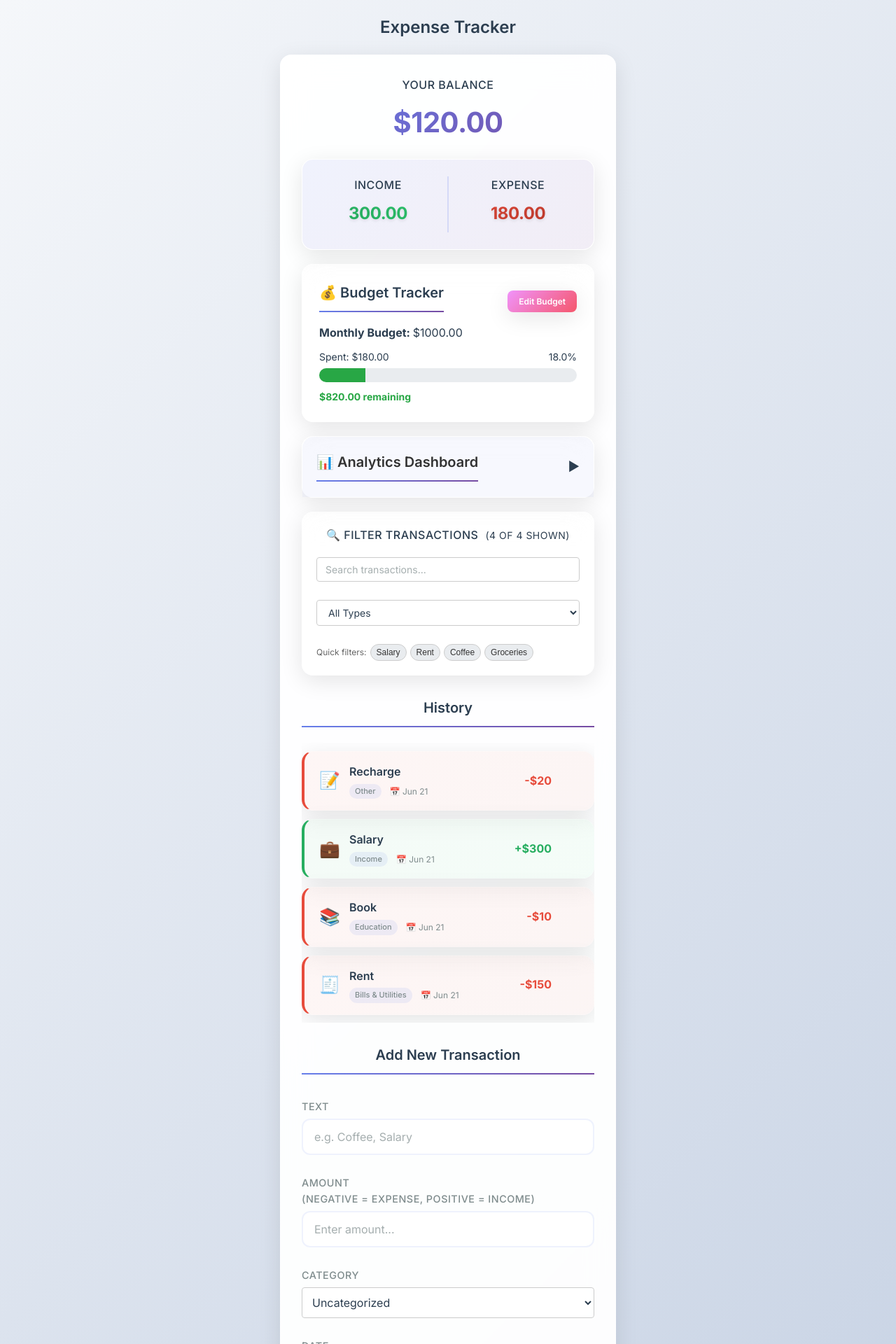
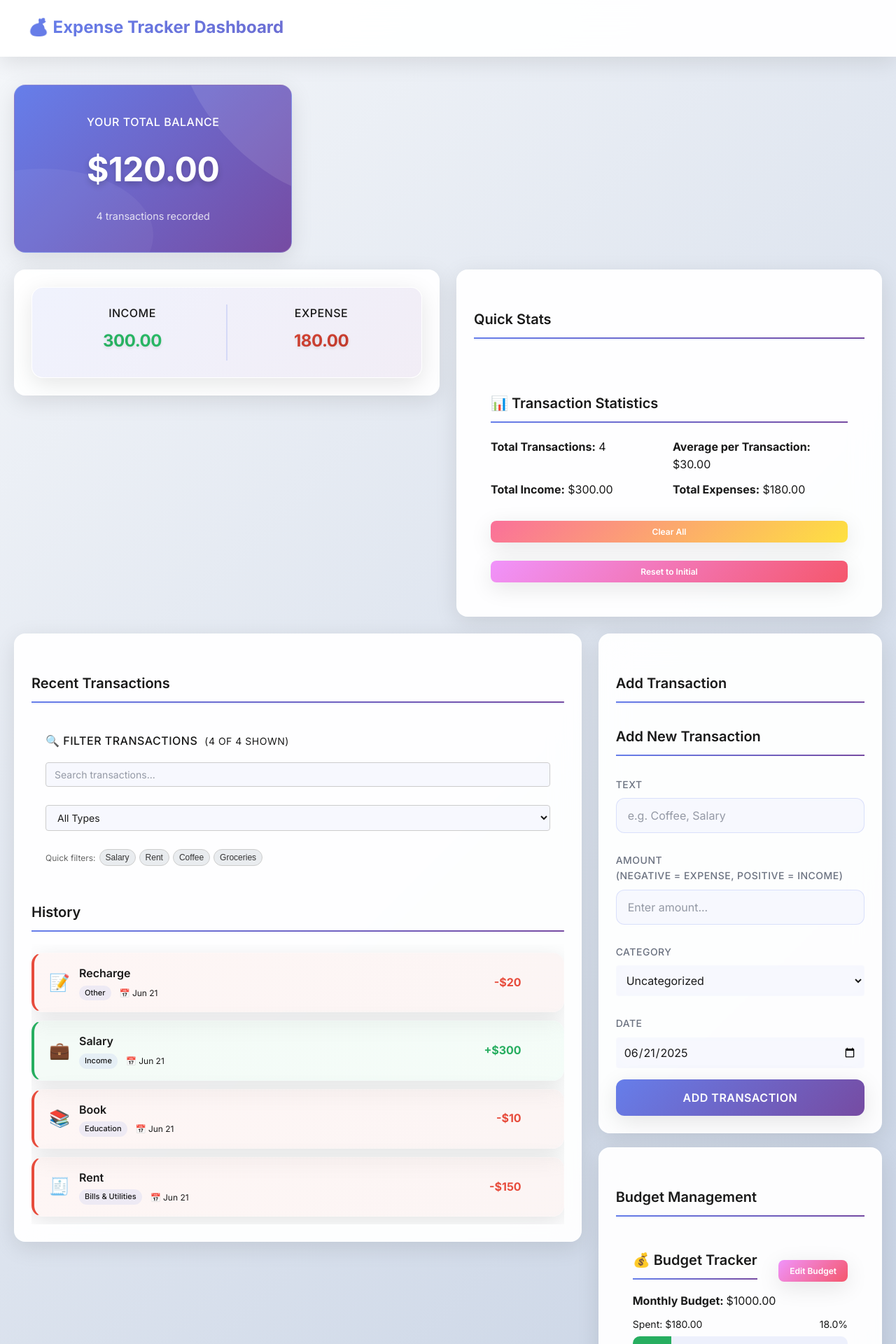
Before and after one commit to sa7vic/expense-tracker-react, a React (Create React App) app: page / in a window 1280 px wide. Shown: the top 1920 px of the page at 70% size. Built offline with nearby package versions, Linux system fonts and the light colour scheme.

Commit message:
Refactor UI to Dashboard Layout

```diff
--- a/src/App.css
+++ b/src/App.css
@@ -22,9 +22,11 @@
   --bg-dark: #2c3e50;
 
   /* Text Colors */
-  --text-primary: #2c3e50;
-  --text-secondary: #7f8c8d;
+  --text-primary: #1a1a1a;
+  --text-secondary: #6b7280;
   --text-light: #ecf0f1;
+  --text-muted: #9ca3af;
+  --text-on-gradient: #ffffff;
 
   /* Effects */
   --box-shadow: 0 8px 32px rgba(0, 0, 0, 0.1);
@@ -48,37 +50,65 @@
 
 body {
   background: var(--bg-main);
-  display: flex;
-  flex-direction: column;
-  align-items: center;
-  justify-content: flex-start;
   min-height: 100vh;
   margin: 0;
   font-family: 'Inter', -apple-system, BlinkMacSystemFont, 'Segoe UI', sans-serif;
   font-size: 16px;
   line-height: 1.6;
   color: var(--text-primary);
-  padding: 20px;
   overflow-x: hidden;
 }
 
+.app-header {
+  background: var(--bg-card);
+  backdrop-filter: blur(20px);
+  border-bottom: var(--glass-border);
+  padding: 20px 40px;
+  box-shadow: var(--box-shadow);
+  position: sticky;
+  top: 0;
+  z-index: 100;
+}
+
 .container {
-  margin: 20px auto;
-  width: 100%;
-  max-width: 480px;
-  box-shadow: var(--box-shadow);
-  padding: 30px;
+  display: grid;
+  grid-template-columns: repeat(auto-fit, minmax(320px, 1fr));
+  gap: 24px;
+  max-width: 1400px;
+  margin: 0 auto;
+  padding: 40px 20px;
+  animation: slideInUp 0.6s cubic-bezier(0.4, 0, 0.2, 1);
+}
+
+.dashboard-card {
   background: var(--bg-card);
   backdrop-filter: blur(20px);
   border: var(--glass-border);
   border-radius: var(--border-radius);
-  animation: slideInUp 0.6s cubic-bezier(0.4, 0, 0.2, 1);
+  box-shadow: var(--box-shadow);
+  padding: 24px;
   transition: var(--transition);
+  height: fit-content;
 }
 
-.container:hover {
-  transform: translateY(-2px);
+.dashboard-card:hover {
+  transform: translateY(-4px);
   box-shadow: var(--box-shadow-hover);
+}
+
+.dashboard-card.full-width {
+  grid-column: 1 / -1;
+}
+
+.dashboard-card.balance-card {
+  background: var(--primary-gradient);
+  color: white;
+  text-align: center;
+  padding: 40px 24px;
+}
+
+.dashboard-card.stats-overview {
+  grid-column: span 2;
 }
 
 @keyframes slideInUp {
@@ -130,16 +160,47 @@ h1 {
   background-clip: text;
   font-size: 2.5rem;
   font-weight: 700;
-  text-align: center;
   margin-bottom: 10px;
   letter-spacing: -0.5px;
 }
 
+.dashboard-card.balance-card h1 {
+  color: var(--text-on-gradient) !important;
+  -webkit-text-fill-color: var(--text-on-gradient) !important;
+  font-size: 3rem;
+  margin: 16px 0;
+  text-shadow: 0 4px 8px rgba(0, 0, 0, 0.2);
+}
+
+.dashboard-card.balance-card h4,
+.dashboard-card.balance-card p {
+  color: var(--text-on-gradient) !important;
+}
+
+.app-header h2 {
+  margin: 0;
+  color: var(--text-primary);
+  font-weight: 700;
+  font-size: 1.5rem;
+  background: var(--primary-gradient);
+  -webkit-background-clip: text;
+  -webkit-text-fill-color: transparent;
+  background-clip: text;
+}
+
 h2, h3, h4 {
-  margin: 0;
-  text-align: center;
+  margin: 0 0 16px 0;
   color: var(--text-primary);
   font-weight: 600;
+}
+
+.card-title {
+  font-size: 1.25rem;
+  font-weight: 600;
+  margin-bottom: 20px;
+  padding-bottom: 12px;
+  border-bottom: 2px solid rgba(102, 126, 234, 0.1);
+  color: var(--text-primary);
 }
 
 h3 {
@@ -152,6 +213,7 @@ h3 {
   margin: 30px 0 20px;
   font-size: 1.25rem;
   font-weight: 600;
+  color: var(--text-primary);
 }
 
 h4 {
@@ -171,12 +233,12 @@ h4 {
   padding: 24px;
   display: flex;
   justify-content: space-between;
-  margin: 20px 0;
   border-radius: var(--border-radius);
   color: var(--text-primary);
   animation: slideInLeft 0.6s ease-out;
   position: relative;
   overflow: hidden;
+  margin: 0;
 }
 
 .inc-exp-container::before {
@@ -459,22 +521,35 @@ input::placeholder {
 .transaction-filter,
 .analytics-dashboard,
 .stats-container {
-  background: var(--bg-glass);
-  -webkit-backdrop-filter: blur(20px);
-  backdrop-filter: blur(20px);
-  border: var(--glass-border);
-  border-radius: var(--border-radius);
-  box-shadow: var(--box-shadow);
   transition: var(--transition);
   animation: slideInUp 0.6s ease-out;
 }
 
-.budget-manager:hover,
-.transaction-filter:hover,
-.analytics-dashboard:hover,
-.stats-container:hover {
-  transform: translateY(-2px);
-  box-shadow: var(--box-shadow-hover);
+/* Remove default margins from components inside cards */
+.dashboard-card > * {
+  margin-bottom: 0;
+}
+
+.dashboard-card > *:not(:last-child) {
+  margin-bottom: 16px;
+}
+
+/* Style form elements inside dashboard cards */
+.dashboard-card label {
+  color: var(--text-secondary);
+  font-size: 0.875rem;
+  font-weight: 500;
+  margin-bottom: 8px;
+}
+
+.dashboard-card input,
+.dashboard-card select {
+  background: rgba(102, 126, 234, 0.05);
+  border: 1px solid rgba(102, 126, 234, 0.2);
+}
+
+.dashboard-card .btn {
+  margin-top: 16px;
 }
 
 /* Progress Bar Styles */
@@ -513,17 +588,172 @@ input::placeholder {
   letter-spacing: normal;
 }
 
+/* Dashboard Grid Layouts */
+.dashboard-stats-row {
+  display: grid;
+  grid-template-columns: 1fr 1fr;
+  gap: 24px;
+  grid-column: 1 / -1;
+}
+
+.dashboard-main-content {
+  display: grid;
+  grid-template-columns: 2fr 1fr;
+  gap: 24px;
+  grid-column: 1 / -1;
+}
+
+.transactions-section {
+  display: flex;
+  flex-direction: column;
+  gap: 20px;
+}
+
+.sidebar-section {
+  display: flex;
+  flex-direction: column;
+  gap: 20px;
+}
+
+/* Dashboard visual enhancements */
+.app-header {
+  border-bottom: 3px solid transparent;
+  background-image: var(--primary-gradient), var(--bg-card);
+  background-size: 100% 3px, 100% 100%;
+  background-repeat: no-repeat, no-repeat;
+  background-position: bottom, center;
+}
+
+.dashboard-card.balance-card {
+  position: relative;
+  overflow: hidden;
+}
+
+.dashboard-card.balance-card::before {
+  content: '';
+  position: absolute;
+  top: -50%;
+  right: -50%;
+  width: 100%;
+  height: 100%;
+  background: rgba(255, 255, 255, 0.1);
+  border-radius: 50%;
+  transform: rotate(45deg);
+}
+
+.dashboard-card.balance-card::after {
+  content: '';
+  position: absolute;
+  bottom: -30%;
+  left: -30%;
+  width: 80%;
+  height: 80%;
+  background: rgba(255, 255, 255, 0.05);
+  border-radius: 50%;
+}
+
+/* Dashboard specific component styles */
+.compact-list {
+  max-height: 300px;
+  overflow-y: auto;
+}
+
+.mini-card {
+  padding: 16px;
+  text-align: center;
+  background: var(--bg-glass);
+  border-radius: 12px;
+  border: var(--glass-border);
+}
+
+.metric-value {
+  font-size: 1.5rem;
+  font-weight: 700;
+  margin-bottom: 4px;
+  color: var(--text-primary);
+}
+
+.metric-label {
+  font-size: 0.875rem;
+  color: var(--text-secondary);
+  text-transform: uppercase;
+  letter-spacing: 0.5px;
+}
+
+/* Fix text colors in components */
+.dashboard-card h3,
+.dashboard-card h4 {
+  color: var(--text-primary) !important;
+}
+
+.dashboard-card p,
+.dashboard-card span {
+  color: var(--text-primary);
+}
+
+.dashboard-card .text-secondary {
+  color: var(--text-secondary) !important;
+}
+
+/* Ensure all text elements use proper colors */
+body, p, span, div, li {
+  color: var(--text-primary);
+}
+
+h1, h2, h3, h4, h5, h6 {
+  color: var(--text-primary);
+}
+
+/* Override any remaining hardcoded text colors */
+* {
+  color: inherit;
+}
+
+/* Specific text color fixes for components */
+.list li {
+  color: var(--text-primary);
+}
+
+.suggestions li {
+  color: var(--text-primary);
+}
+
+label {
+  color: var(--text-secondary);
+}
+
 /* Mobile Responsiveness */
+@media (max-width: 1200px) {
+  .dashboard-main-content {
+    grid-template-columns: 1fr;
+  }
+
+  .dashboard-stats-row {
+    grid-template-columns: 1fr;
+  }
+
+  .dashboard-card.stats-overview {
+    grid-column: 1;
+  }
+}
+
 @media (max-width: 768px) {
-  body {
-    padding: 10px;
+  .app-header {
+    padding: 16px 20px;
   }
 
   .container {
-    margin: 10px auto;
+    grid-template-columns: 1fr;
+    gap: 16px;
+    padding: 20px 16px;
+  }
+
+  .dashboard-card {
     padding: 20px;
-    width: 100%;
-    max-width: 100%;
+  }
+
+  .dashboard-card.balance-card h1 {
+    font-size: 2.5rem;
   }
 
   h1 {
@@ -548,12 +778,9 @@ input::placeholder {
     padding-top: 15px;
   }
 
-  .budget-manager,
-  .transaction-filter,
-  .analytics-dashboard,
-  .stats-container {
-    margin: 15px 0;
-    padding: 16px;
+  .dashboard-stats-row,
+  .dashboard-main-content {
+    grid-template-columns: 1fr;
   }
 
   .list li {
@@ -580,6 +807,8 @@ input::placeholder {
     --bg-glass: rgba(52, 73, 94, 0.25);
     --text-primary: #ecf0f1;
     --text-secondary: #bdc3c7;
+    --text-muted: #95a5a6;
+    --text-on-gradient: #ffffff;
   }
 }
 
--- a/src/App.js
+++ b/src/App.js
@@ -13,16 +13,54 @@ import './App.css';
 function App() {
   return (
     <>
+      <div className="app-header">
         <Header />
+      </div>
       <div className='container'>
+        {/* Balance Card - Featured prominently */}
+        <div className="dashboard-card balance-card">
           <Balance />
+        </div>
+
+        {/* Stats Overview Row */}
+        <div className="dashboard-stats-row">
+          <div className="dashboard-card">
             <IncomeExpenses />
-        <BudgetManager />
-        <AnalyticsDashboard />
+          </div>
+          <div className="dashboard-card">
+            <h3 className="card-title">Quick Stats</h3>
+            <TransactionStats />
+          </div>
+        </div>
+
+        {/* Main Content Area */}
+        <div className="dashboard-main-content">
+          <div className="transactions-section">
+            <div className="dashboard-card">
+              <h3 className="card-title">Recent Transactions</h3>
               <TransactionFilter />
               <TransactionList />
+            </div>
+          </div>
+
+          <div className="sidebar-section">
+            <div className="dashboard-card">
+              <h3 className="card-title">Add Transaction</h3>
               <AddTransaction />
-        <TransactionStats />
+            </div>
+
+            <div className="dashboard-card">
+              <h3 className="card-title">Budget Management</h3>
+              <BudgetManager />
+            </div>
+          </div>
+        </div>
+
+        {/* Analytics Dashboard - Full Width */}
+        <div className="dashboard-card full-width">
+          <h3 className="card-title">Analytics Dashboard</h3>
+          <AnalyticsDashboard />
+        </div>
       </div>
     </>
   );
--- a/src/Components/AddTransaction.jsx
+++ b/src/Components/AddTransaction.jsx
@@ -119,7 +119,7 @@ export const AddTransaction = () => {
             style={{
               width: '100%',
               padding: '10px',
-              border: '1px solid #ccc',
+              border: 'var(--glass-border)',
               borderRadius: '4px'
             }}
           >
@@ -146,7 +146,7 @@ export const AddTransaction = () => {
             style={{
               width: '100%',
               padding: '10px',
-              border: '1px solid #ccc',
+              border: 'var(--glass-border)',
               borderRadius: '4px'
             }}
           />
--- a/src/Components/AnalyticsDashboard.jsx
+++ b/src/Components/AnalyticsDashboard.jsx
@@ -110,7 +110,7 @@ export const AnalyticsDashboard = () => {
           transition: 'all 0.3s ease'
         }}
       >
-        <h3 style={{ margin: 0, color: '#333' }}>📊 Analytics Dashboard</h3>
+        <h3 style={{ margin: 0, color: 'var(--text-primary)' }}>📊 Analytics Dashboard</h3>
         <span style={{ fontSize: '18px' }}>{isExpanded ? '▼' : '▶'}</span>
       </div>
 
@@ -125,41 +125,41 @@ export const AnalyticsDashboard = () => {
           }}>
             <div style={{
               padding: '15px',
-              backgroundColor: '#e3f2fd',
+              backgroundColor: 'rgba(102, 126, 234, 0.1)',
               borderRadius: '6px',
               textAlign: 'center'
             }}>
-              <h4 style={{ margin: '0 0 5px 0', color: '#1976d2' }}>Total Transactions</h4>
-              <div style={{ fontSize: '24px', fontWeight: 'bold', color: '#333' }}>
+              <h4 style={{ margin: '0 0 5px 0', color: 'var(--primary-color)' }}>Total Transactions</h4>
+              <div style={{ fontSize: '24px', fontWeight: 'bold', color: 'var(--text-primary)' }}>
                 {analytics.totalTransactions}
               </div>
             </div>
 
             <div style={{
               padding: '15px',
-              backgroundColor: '#f3e5f5',
+              backgroundColor: 'rgba(118, 75, 162, 0.1)',
               borderRadius: '6px',
               textAlign: 'center'
             }}>
-              <h4 style={{ margin: '0 0 5px 0', color: '#7b1fa2' }}>Average Transaction</h4>
-              <div style={{ fontSize: '24px', fontWeight: 'bold', color: '#333' }}>
+              <h4 style={{ margin: '0 0 5px 0', color: 'var(--secondary-color)' }}>Average Transaction</h4>
+              <div style={{ fontSize: '24px', fontWeight: 'bold', color: 'var(--text-primary)' }}>
                 {formatCurrency(analytics.averageTransaction)}
               </div>
             </div>
 
             <div style={{
               padding: '15px',
-              backgroundColor: analytics.expenseChange >= 0 ? '#ffebee' : '#e8f5e8',
+              backgroundColor: analytics.expenseChange >= 0 ? 'rgba(250, 112, 154, 0.1)' : 'rgba(39, 174, 96, 0.1)',
               borderRadius: '6px',
               textAlign: 'center'
             }}>
-              <h4 style={{ margin: '0 0 5px 0', color: analytics.expenseChange >= 0 ? '#d32f2f' : '#388e3c' }}>
+              <h4 style={{ margin: '0 0 5px 0', color: analytics.expenseChange >= 0 ? 'var(--minus-color)' : 'var(--plus-color)' }}>
                 Monthly Change
               </h4>
               <div style={{
                 fontSize: '20px',
                 fontWeight: 'bold',
-                color: '#333',
+                color: 'var(--text-primary)',
                 display: 'flex',
                 alignItems: 'center',
                 justifyContent: 'center',
@@ -173,32 +173,32 @@ export const AnalyticsDashboard = () => {
 
           {/* Monthly Comparison */}
           <div style={{ marginBottom: '20px' }}>
-            <h4 style={{ marginBottom: '10px', color: '#333' }}>Monthly Expense Comparison</h4>
+            <h4 style={{ marginBottom: '10px', color: 'var(--text-primary)' }}>Monthly Expense Comparison</h4>
             <div style={{
               display: 'flex',
               justifyContent: 'space-between',
               padding: '15px',
-              backgroundColor: '#f8f9fa',
+              backgroundColor: 'var(--bg-glass)',
               borderRadius: '6px'
             }}>
               <div>
-                <span style={{ fontSize: '14px', color: '#666' }}>This Month:</span>
-                <div style={{ fontSize: '18px', fontWeight: 'bold', color: '#d32f2f' }}>
+                <span style={{ fontSize: '14px', color: 'var(--text-secondary)' }}>This Month:</span>
+                <div style={{ fontSize: '18px', fontWeight: 'bold', color: 'var(--minus-color)' }}>
                   {formatCurrency(analytics.currentMonthExpenses)}
                 </div>
               </div>
               <div>
-                <span style={{ fontSize: '14px', color: '#666' }}>Last Month:</span>
-                <div style={{ fontSize: '18px', fontWeight: 'bold', color: '#666' }}>
+                <span style={{ fontSize: '14px', color: 'var(--text-secondary)' }}>Last Month:</span>
+                <div style={{ fontSize: '18px', fontWeight: 'bold', color: 'var(--text-secondary)' }}>
                   {formatCurrency(analytics.lastMonthExpenses)}
                 </div>
               </div>
               <div>
-                <span style={{ fontSize: '14px', color: '#666' }}>Difference:</span>
+                <span style={{ fontSize: '14px', color: 'var(--text-secondary)' }}>Difference:</span>
                 <div style={{
                   fontSize: '18px',
                   fontWeight: 'bold',
-                  color: analytics.expenseChange >= 0 ? '#d32f2f' : '#388e3c'
+                  color: analytics.expenseChange >= 0 ? 'var(--minus-color)' : 'var(--plus-color)'
                 }}>
                   {analytics.expenseChange >= 0 ? '+' : ''}{formatPercentage(analytics.expenseChange)}
                 </div>
@@ -208,7 +208,7 @@ export const AnalyticsDashboard = () => {
 
           {/* Category Breakdown */}
           <div style={{ marginBottom: '20px' }}>
-            <h4 style={{ marginBottom: '10px', color: '#333' }}>Category Breakdown</h4>
+            <h4 style={{ marginBottom: '10px', color: 'var(--text-primary)' }}>Category Breakdown</h4>
             <div style={{
               display: 'grid',
               gridTemplateColumns: 'repeat(auto-fit, minmax(200px, 1fr))',
@@ -217,14 +217,14 @@ export const AnalyticsDashboard = () => {
               {Object.entries(analytics.categoryTotals).map(([category, totals]) => (
                 <div key={category} style={{
                   padding: '10px',
-                  border: '1px solid #ddd',
+                  border: 'var(--glass-border)',
                   borderRadius: '4px',
-                  backgroundColor: '#fff'
+                  backgroundColor: 'var(--bg-card)'
                 }}>
                   <div style={{ fontWeight: 'bold', marginBottom: '5px' }}>{category}</div>
-                  <div style={{ fontSize: '12px', color: '#666' }}>
-                    <div>Income: <span style={{ color: '#388e3c' }}>{formatCurrency(totals.income)}</span></div>
-                    <div>Expenses: <span style={{ color: '#d32f2f' }}>{formatCurrency(totals.expense)}</span></div>
+                  <div style={{ fontSize: '12px', color: 'var(--text-secondary)' }}>
+                    <div>Income: <span style={{ color: 'var(--plus-color)' }}>{formatCurrency(totals.income)}</span></div>
+                    <div>Expenses: <span style={{ color: 'var(--minus-color)' }}>{formatCurrency(totals.expense)}</span></div>
                   </div>
                 </div>
               ))}
@@ -234,12 +234,12 @@ export const AnalyticsDashboard = () => {
           {/* Budget Performance */}
           {budgetStatus.budget > 0 && (
             <div>
-              <h4 style={{ marginBottom: '10px', color: '#333' }}>Budget Performance</h4>
+              <h4 style={{ marginBottom: '10px', color: 'var(--text-primary)' }}>Budget Performance</h4>
               <div style={{
                 padding: '15px',
-                backgroundColor: budgetStatus.isOverBudget ? '#ffebee' : '#e8f5e8',
+                backgroundColor: budgetStatus.isOverBudget ? 'rgba(250, 112, 154, 0.1)' : 'rgba(39, 174, 96, 0.1)',
                 borderRadius: '6px',
-                border: `2px solid ${budgetStatus.isOverBudget ? '#f44336' : '#4caf50'}`
+                border: `2px solid ${budgetStatus.isOverBudget ? 'var(--minus-color)' : 'var(--plus-color)'}`
               }}>
                 <div style={{ display: 'flex', justifyContent: 'space-between', alignItems: 'center' }}>
                   <span>
@@ -249,7 +249,7 @@ export const AnalyticsDashboard = () => {
                     padding: '4px 8px',
                     borderRadius: '12px',
                     fontSize: '12px',
-                    backgroundColor: budgetStatus.isOverBudget ? '#d32f2f' : '#388e3c',
+                    backgroundColor: budgetStatus.isOverBudget ? 'var(--minus-color)' : 'var(--plus-color)',
                     color: 'white'
                   }}>
                     {budgetStatus.isOverBudget ? 'Over Budget' : 'On Track'}
--- a/src/Components/Balance.jsx
+++ b/src/Components/Balance.jsx
@@ -7,8 +7,11 @@ export const Balance = () => {
     const total = transactions.reduce((total, transaction) => total + transaction.amount, 0).toFixed(2);
     return (
         <>
-            <h4>Your Balance</h4>
+            <h4>Your Total Balance</h4>
             <h1>${total}</h1>
+            <p style={{ opacity: 0.8, fontSize: '0.9rem', marginTop: '8px' }}>
+                {transactions.length} transactions recorded
+            </p>
         </>
     )
 }
--- a/src/Components/BudgetManager.jsx
+++ b/src/Components/BudgetManager.jsx
@@ -70,9 +70,9 @@ export const BudgetManager = () => {
   };
 
   const getProgressBarColor = () => {
-    if (budgetStatus.percentageUsed >= 100) return '#dc3545';
-    if (budgetStatus.percentageUsed >= 80) return '#ffc107';
-    return '#28a745';
+    if (budgetStatus.percentageUsed >= 100) return 'var(--minus-color)';
+    if (budgetStatus.percentageUsed >= 80) return 'var(--warning-color)';
+    return 'var(--plus-color)';
   };
 
   const getStatusMessage = () => {
@@ -111,7 +111,7 @@ export const BudgetManager = () => {
               style={{
                 flex: 1,
                 padding: '8px',
-                border: '1px solid #ccc',
+                border: 'var(--glass-border)',
                 borderRadius: '4px'
               }}
             />
@@ -120,7 +120,7 @@ export const BudgetManager = () => {
               onChange={(e) => setPeriodInput(e.target.value)}
               style={{
                 padding: '8px',
-                border: '1px solid #ccc',
+                border: 'var(--glass-border)',
                 borderRadius: '4px'
               }}
             >
@@ -134,7 +134,7 @@ export const BudgetManager = () => {
               onClick={handleSaveBudget}
               style={{
                 padding: '8px 15px',
-                backgroundColor: '#28a745',
+                backgroundColor: 'var(--plus-color)',
                 color: 'white',
                 border: 'none',
                 borderRadius: '4px',
@@ -147,7 +147,7 @@ export const BudgetManager = () => {
               onClick={() => setIsEditing(false)}
               style={{
                 padding: '8px 15px',
-                backgroundColor: '#6c757d',
+                backgroundColor: 'var(--text-secondary)',
                 color: 'white',
                 border: 'none',
                 borderRadius: '4px',
@@ -173,7 +173,7 @@ export const BudgetManager = () => {
             <div style={{
               width: '100%',
               height: '20px',
-              backgroundColor: '#e9ecef',
+              backgroundColor: 'rgba(102, 126, 234, 0.1)',
               borderRadius: '10px',
               overflow: 'hidden',
               marginTop: '5px'
@@ -190,7 +190,7 @@ export const BudgetManager = () => {
           <div style={{
             fontSize: '14px',
             fontWeight: 'bold',
-            color: budgetStatus.isOverBudget ? '#dc3545' : '#28a745'
+            color: budgetStatus.isOverBudget ? 'var(--minus-color)' : 'var(--plus-color)'
           }}>
             {getStatusMessage()}
           </div>
--- a/src/Components/Header.jsx
+++ b/src/Components/Header.jsx
@@ -1,8 +1,8 @@
 import React from 'react'
 export const Header = () => {
     return(
-        <h2>
-            Expense Tracker
-        </h2>
+        <div>
+            <h2>💰 Expense Tracker Dashboard</h2>
+        </div>
     )
 }
```
Lines whose indentation alone changed are shown as unchanged.
